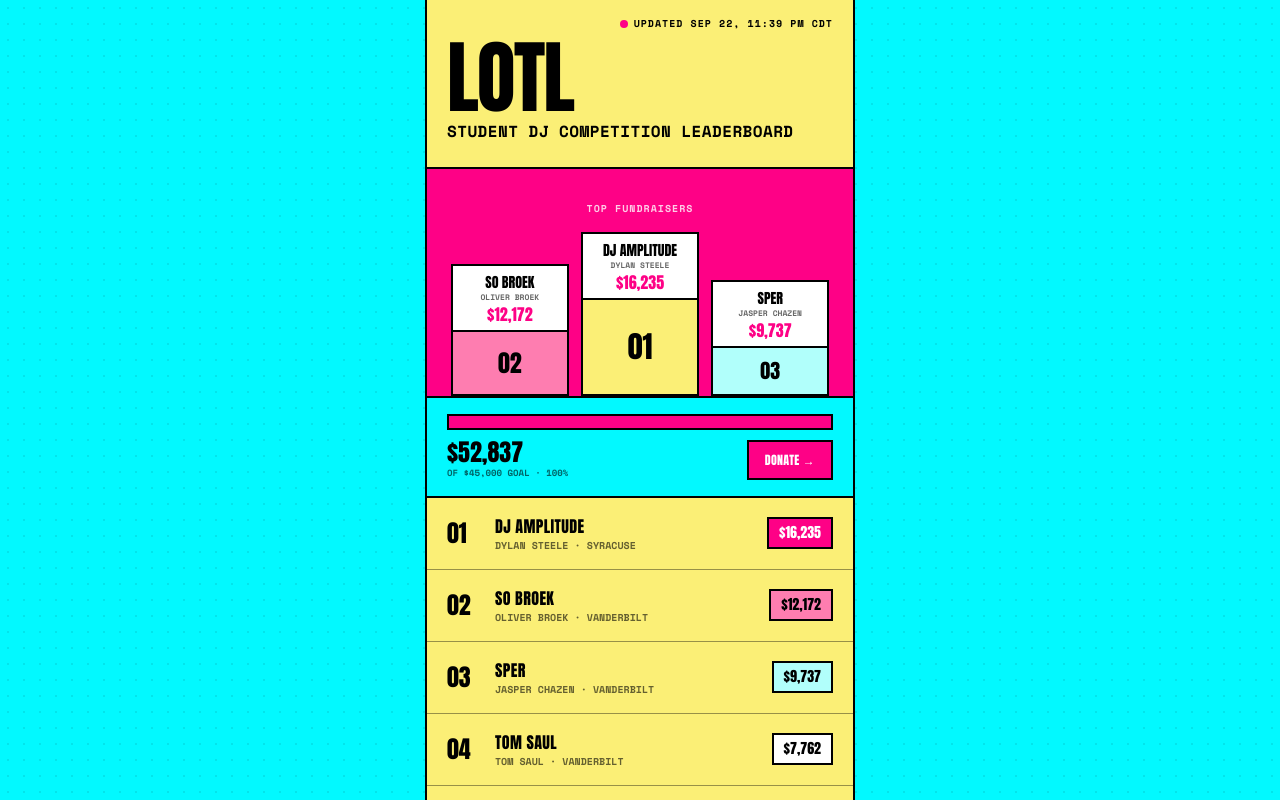
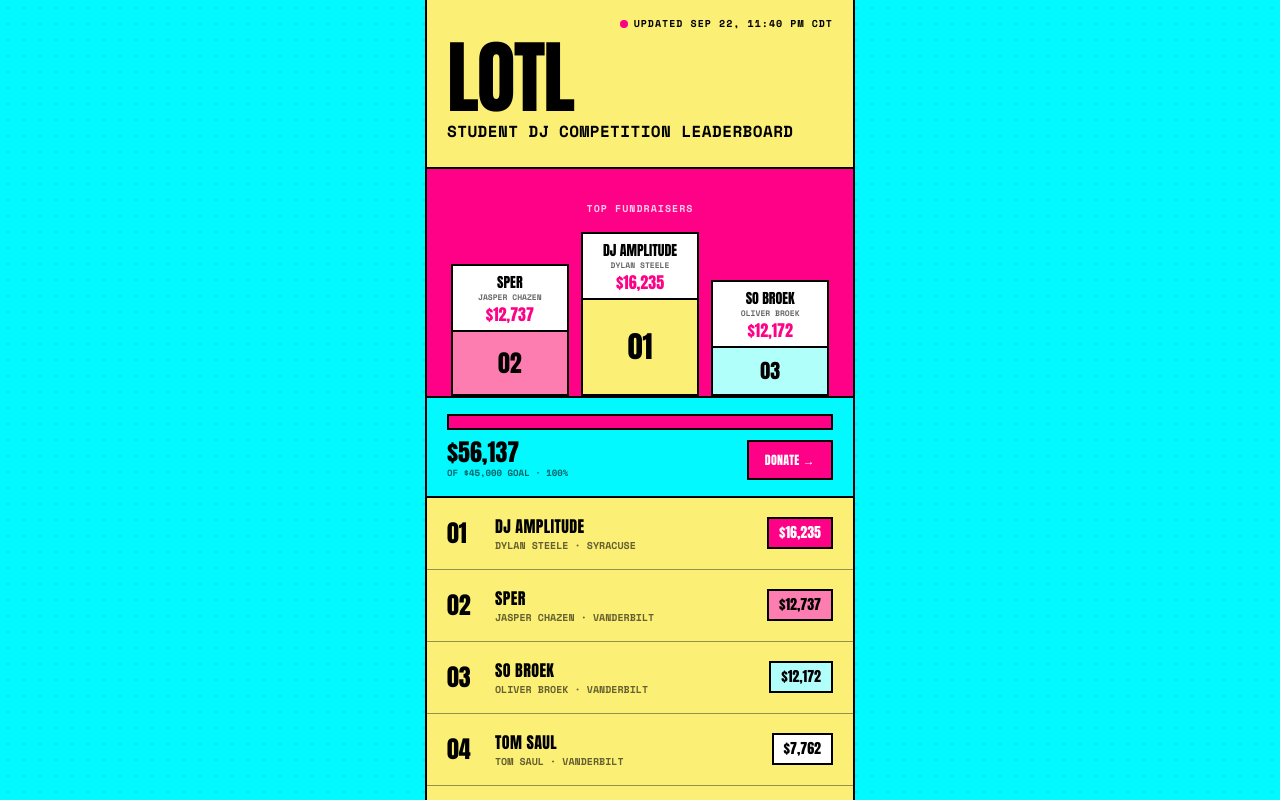
Before and after one commit to ndg24/dj-comp-leaderboard, a Next.js app: page / in a window 1280 px wide. Shown: the top 800 px of the page. Built offline with nearby package versions, Linux system fonts and the light colour scheme.

Commit message:
Update leaderboard totals for 2026-09-22 11:40 PM

```diff
--- a/src/data/djs.ts
+++ b/src/data/djs.ts
@@ -29,8 +29,8 @@ export const djs: DJ[] = [
   { id: "joshua-levy", djName: "Dj Astro", fullName: "Joshua Levy", school: "Vanderbilt", amountRaised: 5 },
   { id: "eli-gordon", djName: "EA", fullName: "Eli Gordon", school: "Vanderbilt", amountRaised: 58 },
   { id: "henry-wood", djName: "Nockon", fullName: "Henry Wood", school: "Vanderbilt", amountRaised: 850 },
-  // Temporary +$1,000 because GoFundMe's API ($8,737) lags his GoFundMe page ($9,737) as of 2026-09-22 - drop to 0 once the scrape catches up.
-  { id: "jasper-chazen", djName: "Sper", fullName: "Jasper Chazen", school: "Vanderbilt", amountRaised: 9737 },
+  // Temporary +$4,000 because GoFundMe's API ($8,737) lags his GoFundMe page ($12,737) as of 2026-09-22 - drop to 0 once the scrape catches up.
+  { id: "jasper-chazen", djName: "Sper", fullName: "Jasper Chazen", school: "Vanderbilt", amountRaised: 12737 },
   { id: "holden-hanenberger", djName: "Berger", fullName: "Holden Hanenberger", school: "Vanderbilt", amountRaised: 2735 },
   // Dylan has a standing +$1,000 from a donation linked to him that GoFundMe doesn't track, plus a temporary +$2,000 because GoFundMe's API ($13,235) lags his GoFundMe page ($15,235) as of 2026-09-22 - drop back to 1000 once the scrape catches up.
   { id: "dylan-steele", djName: "DJ Amplitude", fullName: "Dylan Steele", school: "Syracuse", amountRaised: 16235 },
@@ -43,9 +43,9 @@ export const siteConfig = {
   // Real overall campaign total — updated nightly alongside the DJ amounts.
   // Includes donations not tied to any DJ's own link, so it may run ahead of
   // the sum of amountRaised across djs[].
-  totalRaised: 52837,
+  totalRaised: 56137,
   // Updated automatically every time sync.py writes this file.
-  lastUpdated: "2026-09-22T23:39:24-05:00",
+  lastUpdated: "2026-09-22T23:40:57-05:00",
   donateUrl: "https://www.lightsonthelawn.org/dj-competition",
 };
 
```
